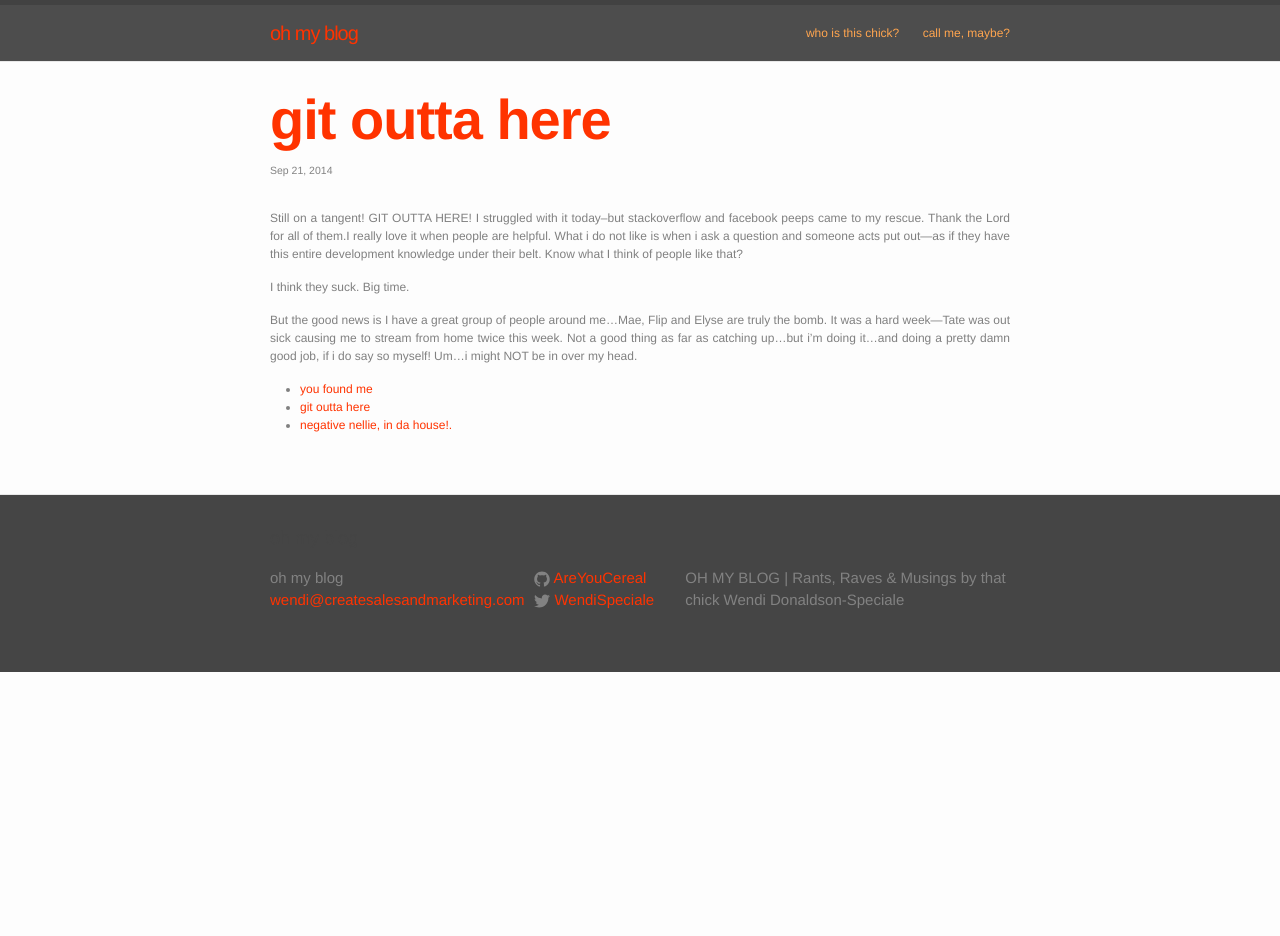
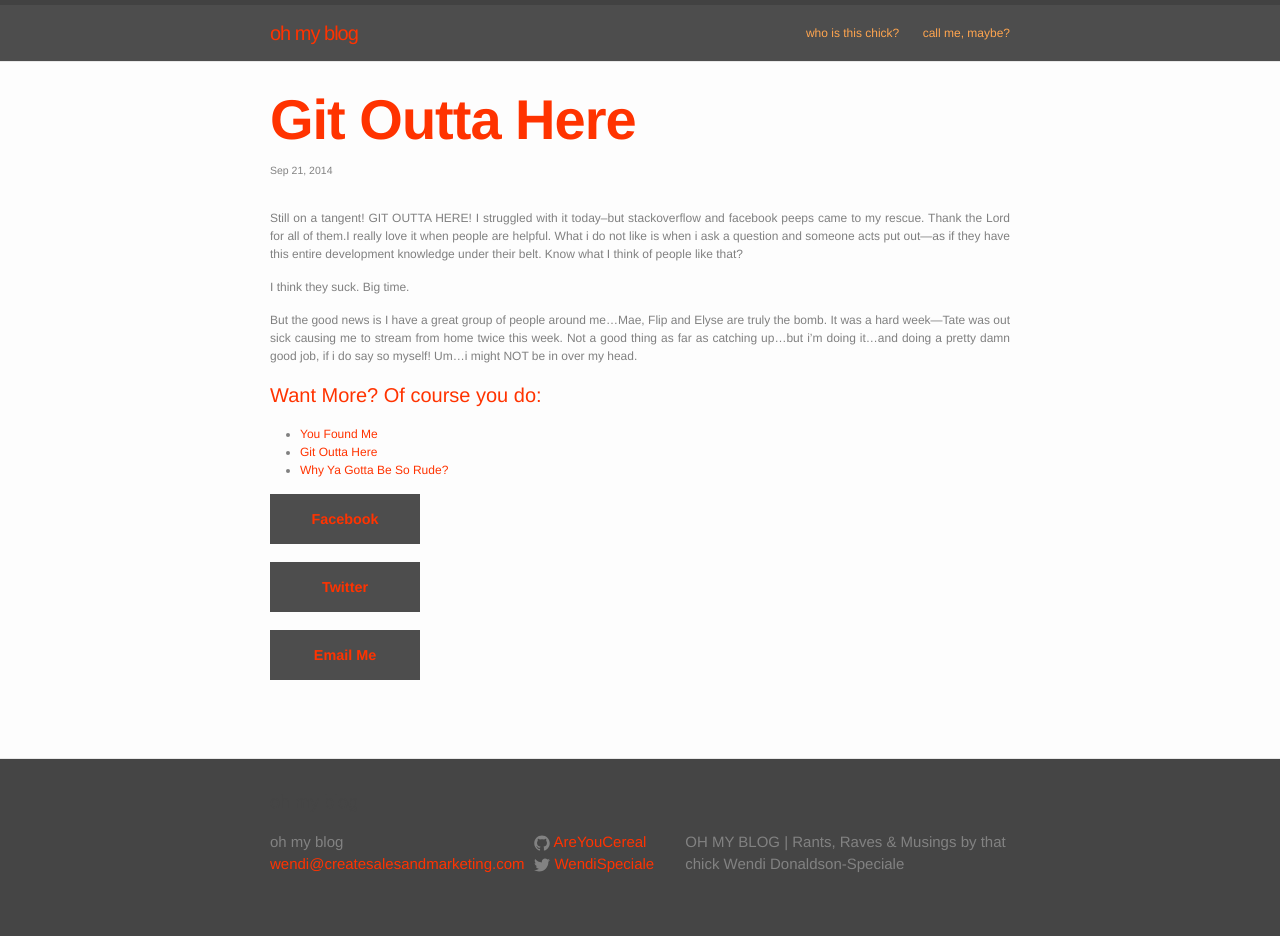
Before and after one commit to AreYouCereal/areyoucereal.github.io, a Jekyll site: the page built from _posts/2014-09-22-blog-2-post.markdown, in a window 1280 px wide. Built offline with Jekyll 4.4.1, drawn with Linux system fonts in a browser that asks for light colours; before the commit the page ends 900 px from its top, so only the background shows below that.

```diff
--- a/_posts/2014-09-21-first-makersquare-blog-post.markdown
+++ b/_posts/2014-09-21-first-makersquare-blog-post.markdown
@@ -1,16 +1,21 @@
 ---
 layout: post
-title: "negative nellie, in da house!."
+title: "Why Ya Gotta Be So Rude?"
 date: 2014-09-21
 ---
 
 Okay, trying to be positive here, so let me just say this kindly...I hate GIT. Well, it's a love hate relationshhip. Meaning, when it does as I ask of it, i love it. When it stumps me to the point of pulling every hair out of my head, i loath it. Um, I might just be in over my head.
 However, this girl loves a good challenge. It's funny...as soon as frustration with git is about to takeover, i find myself engrossed in the process. Some people might not like learning...i happen to love it...when it is going my way. When it is not and i cannot find the answers to my questions anywhere is when I feel defeated. But then, I simply pull up Elyse's email and she always has the answer...in a very helpful way. Love that. Really loving the journey thus far. Let's pray i can find a way to get GIT on Team Wendi.
 
+<h4>Want More? Of course you do:</h4>
 <ul>
-  {% for post in site.posts %}
+	{% for post in site.posts %}
     <li>
       <a href="{{ post.url }}">{{ post.title }}</a>
     </li>
   {% endfor %}
 </ul>
+
+<a href="http://facebook.com/WendiDonaldsonSpeciale" class="buttonTwo">Facebook</a>
+<br><a href="http://twitter.com/WendiSpeciale" class="buttonTwo">Twitter</a><br>
+<a href="mailto:wendi@createsalesandmarketing.com?Subject=OHMYBLOG!" target="_top" class="buttonTwo">Email Me</a><br>
--- a/_posts/2014-09-22-blog-2-post.markdown
+++ b/_posts/2014-09-22-blog-2-post.markdown
@@ -1,6 +1,6 @@
 ---
 layout: post
-title: "git outta here"
+title: "Git Outta Here"
 date: 2014-09-21
 ---
 
@@ -12,10 +12,15 @@
 But the good news is I have a great group of people around me...Mae, Flip and Elyse are truly the bomb. It was a hard week---Tate was out sick causing me to stream from home twice this week. Not a good thing as far as catching up...but i'm doing it...and doing a pretty damn good job, if i do say so myself!
 Um...i might NOT be in over my head.
 
+<h4>Want More? Of course you do:</h4>
 <ul>
-  {% for post in site.posts %}
+	{% for post in site.posts %}
     <li>
       <a href="{{ post.url }}">{{ post.title }}</a>
     </li>
   {% endfor %}
 </ul>
+
+<a href="http://facebook.com/WendiDonaldsonSpeciale" class="buttonTwo">Facebook</a>
+<br><a href="http://twitter.com/WendiSpeciale" class="buttonTwo">Twitter</a><br>
+<a href="mailto:wendi@createsalesandmarketing.com?Subject=OHMYBLOG!" target="_top" class="buttonTwo">Email Me</a><br>
--- a/css/main.scss
+++ b/css/main.scss
@@ -42,6 +42,14 @@
     font: bold 3.2em/100px "Helvetica Neue", Arial, Helvetica, Geneva, sans-serif;
 }
 
+.buttonTwo {
+    display: block;
+    height: 50px;
+    width: 150px;
+    background: #4d4d4d;
+    text-align: center;
+    font: bold 1.2em/50px "Helvetica Neue", Arial, Helvetica, Geneva, sans-serif;
+}
 
 // Using media queries with like this:
 // @include media-query($palm) {
```
Also changed, not shown: _posts/2014-10-05-you-found-me.markdown (+6 -2 lines), about.md (+6 -0 lines), index.html (+7 -1 lines).
